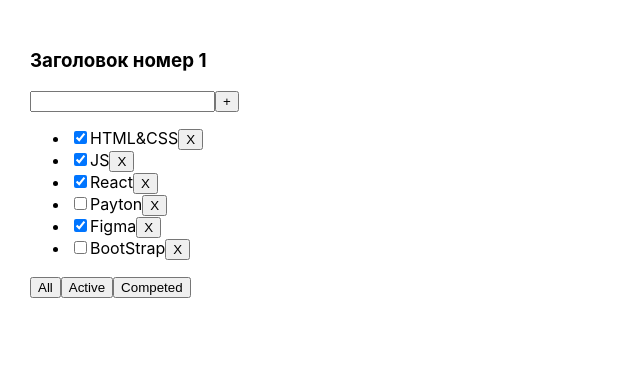
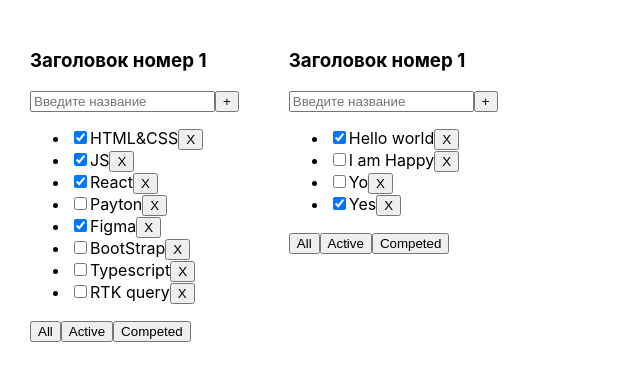
Before and after one commit to AlexMuhin-IT/TodoList, a React (Create React App) app: page / in a window 1280 px wide. Shown: the top 380 px of the page, without its empty margins (0-640 px from the left). Built offline with nearby package versions, Linux system fonts and the light colour scheme.

Commit message:
в Todolist добавил removeTask

```diff
--- a/src/App.tsx
+++ b/src/App.tsx
@@ -1,22 +1,54 @@
 import './App.css';
-import React from "react";
+import React, {useState} from "react";
 import {Todolist} from "./Todolist";
+import {v1,} from "uuid";
 
 function App() {
 
-    const tasks = [
-        {id: 1, title: 'HTML&CSS', isDone: true},
-        {id: 2, title: 'JS', isDone: true},
-        {id: 3, title: 'React', isDone: true},
-        {id: 4, title: 'Payton', isDone: false},
-        {id: 5, title: 'Figma', isDone: true},
-        {id: 6, title: 'BootStrap', isDone: false}
+    const [tasks, setTasks] = useState([
+        {id: v1(), title: 'HTML&CSS', isDone: true},
+        {id: v1(), title: 'JS', isDone: true},
+        {id: v1(), title: 'React', isDone: true},
+        {id: v1(), title: 'Payton', isDone: false},
+        {id: v1(), title: 'Figma', isDone: true},
+        {id: v1(), title: 'BootStrap', isDone: false},
+        {id: v1(), title: 'Typescript', isDone: false},
+        {id: v1(), title: 'RTK query', isDone: false},
+    ])
+    const tasks2 = [
+        {id: v1(), title: 'Hello world', isDone: true},
+        {id: v1(), title: 'I am Happy', isDone: false},
+        {id: v1(), title: 'Yo', isDone: false},
+        {id: v1(), title: 'Yes', isDone: true},
     ]
+
+    const addTask = (newTaskTitle: string) => {
+        const newTask = {
+            id: v1(),
+            title: newTaskTitle,
+            isDone: false
+        }
+        setTasks((prevTasks) => {
+            return [newTask, ...prevTasks]
+        })
+    }
+    const removeTask = (newTaskTitle: string) => {
+
+    }
+
     return (
         <div className="App">
             <Todolist title={'Заголовок номер 1'}
                       tasks={tasks}
+                      addTask={addTask}
+                      removeTask={removeTask}
             />
+            <Todolist title={'Заголовок номер 1'}
+                      tasks={tasks2}
+                      addTask={addTask}
+                      removeTask={removeTask}
+            />
+
         </div>
     );
 }
--- a/src/Todolist.tsx
+++ b/src/Todolist.tsx
@@ -1,31 +1,57 @@
-import React from 'react';
+import React, {ChangeEvent, useState} from 'react';
+import {Button} from "./components/Button";
+import {strict} from "node:assert";
 
 type TodolistProps = {
     title: string;
     tasks: TasksPropsType[]
+    addTask: (title: string) => void;
+    removeTask: (id: string) => void;
+
 }
-type TasksPropsType = {
-    id: number;
+export type TasksPropsType = {
+    id: string;
     title: string;
     isDone: boolean;
+
 }
 
 
-export const Todolist = ({title, tasks}: TodolistProps) => {
+export const Todolist = ({title, tasks, addTask, removeTask}: TodolistProps) => {
+    const [newTaskTitle, setNewTaskTitle] = useState('')
+
+    const onNewTaskTitleChange = (e: ChangeEvent<HTMLInputElement>) => setNewTaskTitle(e.target.value);
+
+    const handleAddTask = () => {
+        addTask(newTaskTitle)
+        setNewTaskTitle('')
+    };
+
+    // const handlerRemoveTask = () => {
+    //     removeTask()
+    //     setNewTaskTitle('')
+    // }
     return (
         <div>
             <h3>{title}</h3>
             <div>
-                <input type="text"/>
-                <button>+</button>
+                <input placeholder={'Введите название'} type="text" value={newTaskTitle}
+                       onChange={onNewTaskTitleChange}/>
+                <Button
+                    title={'+'}
+                    onClick={handleAddTask}/>
             </div>
             <ul>
-                {tasks.map(t => (
-                    <li key={t.id}>
-                        <input type="checkbox" checked={t.isDone}/><span>{t.title}</span>
-                        <button>X</button>
-                    </li>
-                ))}
+                {tasks.map(t => {
+                    return (
+                        <li key={t.id}>
+                            <input type="checkbox" checked={t.isDone}/><span>{t.title}</span>
+                            <Button title={'X'}/>
+                        </li>
+                    )
+
+
+                })}
             </ul>
             <div>
                 <button>All</button>
@@ -33,5 +59,6 @@ export const Todolist = ({title, tasks}: TodolistProps) => {
                 <button>Competed</button>
             </div>
         </div>
-    );
+    )
+        ;
 };
--- /dev/null
+++ b/src/components/Button.tsx
@@ -0,0 +1,14 @@
+import React from 'react';
+
+type ButtonProps = {
+    title: string
+    onClick?: () => void
+}
+
+export const Button = ({title, onClick}: ButtonProps) => {
+    return (
+        <>
+            <button onClick={onClick}>{title}</button>
+        </>
+    );
+};
```
